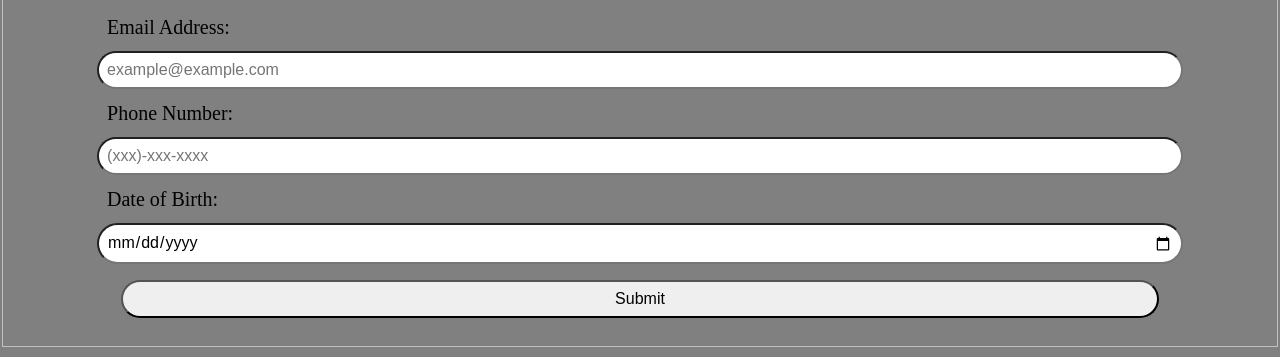
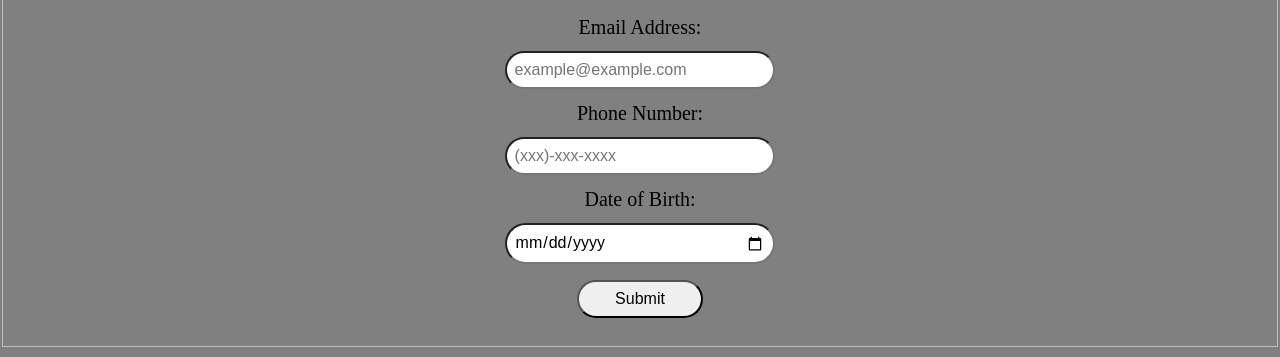
Before and after one commit to ITMD-362-Fall-2021-Rafael-Armenta/lab2, a plain HTML site: page index.html in a window 1280 px wide. Shown: the part 99-456 px from the top of the page. Drawn offline with Linux system fonts and the light colour scheme.

Commit message:
Added @media
Added a @media so it can be viewed on desktops

```diff
--- a/css/screen.css
+++ b/css/screen.css
@@ -10,6 +10,7 @@ header	{
 
 h2	{
 	font-size: 1.5em;
+
 }
 
 label	{
@@ -31,3 +32,23 @@ label, input{
 	margin: 1em;
 	text-align: center;
 }
+
+
+@media screen and (min-width: 900px)	{
+
+	form	{
+		text-align: center;
+	}
+
+	label, input{
+			width: 20%;
+			display: block;
+	}
+
+	#submitbtn	{
+		width: 50%;
+		margin: 1em;
+		margin-left: 25%;
+	}
+
+	}
```
